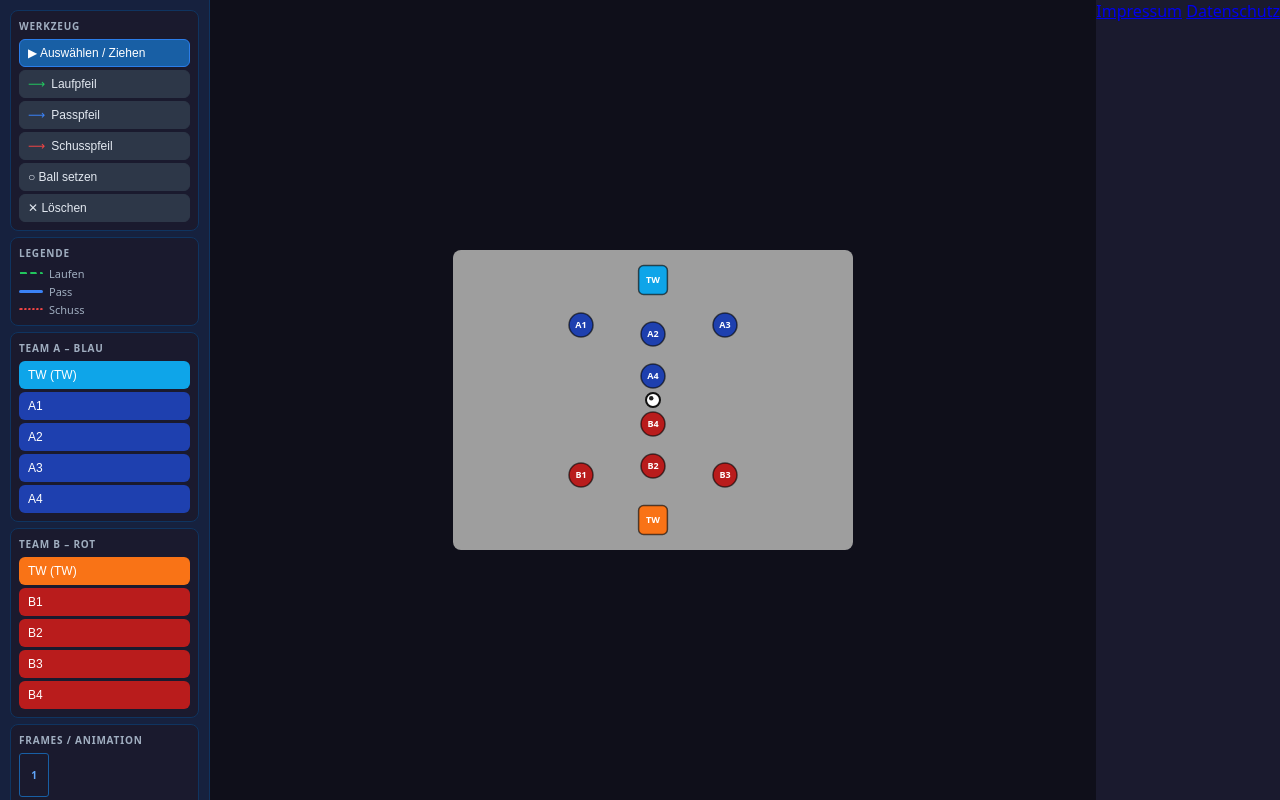
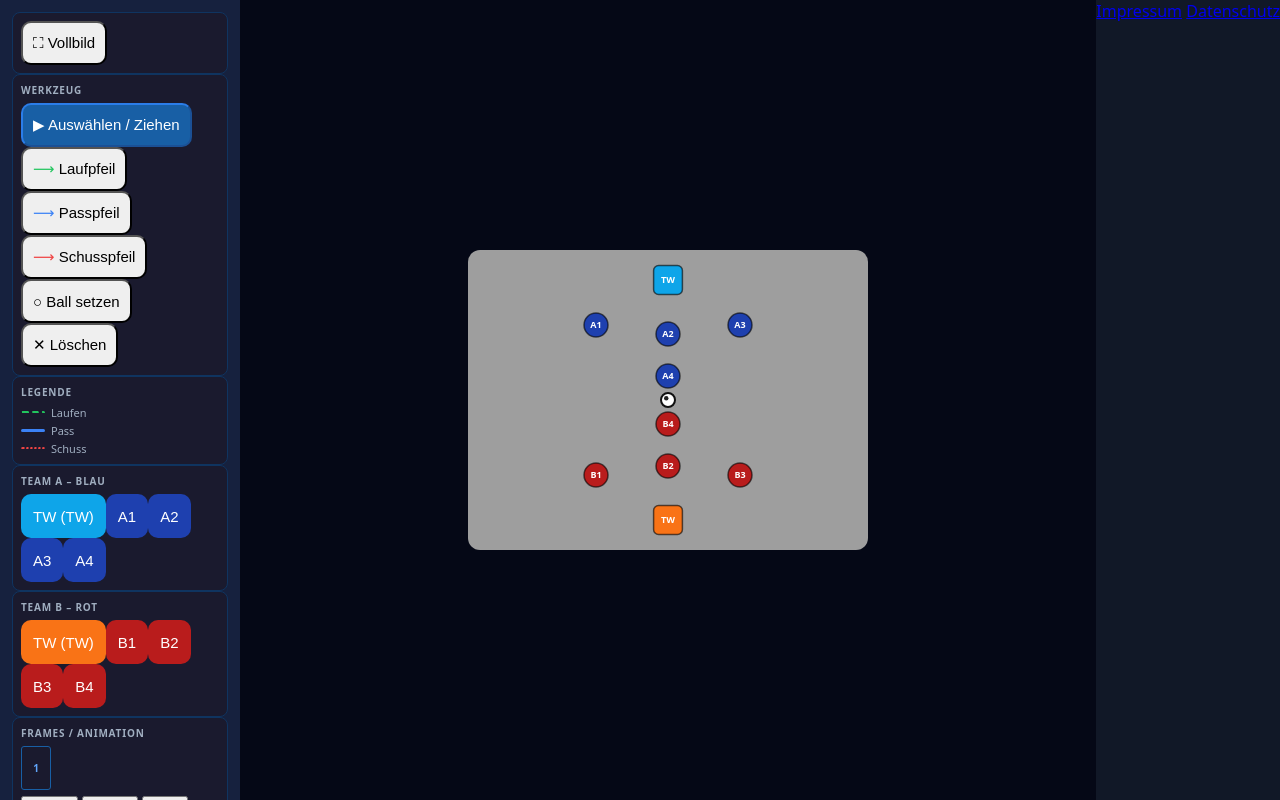
Before and after one commit to DariusTee/Rollhockey-Taktikboard, a plain HTML site: page index.html in a window 1280 px wide. Drawn offline with Linux system fonts and the light colour scheme.

Commit message:
Refactor CSS styles and improve layout structure

```diff
--- a/index.html
+++ b/index.html
@@ -6,18 +6,64 @@
 <title>Rollhockey Taktikboard</title>
 <style>
 * { box-sizing: border-box; margin: 0; padding: 0; }
-body { font-family: system-ui, sans-serif; background: #1a1a2e; color: #eee; display: flex; height: 100vh; overflow: hidden; }
-#sidebar { width: 210px; min-width: 210px; background: #16213e; border-right: 1px solid #0f3460; display: flex; flex-direction: column; padding: 10px; gap: 6px; overflow-y: auto; }
-#canvas-area { flex: 1; display: flex; align-items: center; justify-content: center; padding: 12px; background: #0f0f1a; }
-#field { display: block; cursor: crosshair; border-radius: 8px; }
+body {
+    font-family: system-ui, sans-serif;
+    background:#111827;
+    color:white;
+    display:flex;
+    width:100vw;
+    height:100vh;
+    overflow:hidden;
+    touch-action:none;
+}
+
+
+#sidebar {
+    width:240px;
+    min-width:240px;
+    background:#16213e;
+    padding:12px;
+    overflow-y:auto;
+}
+
+
+#canvas-area {
+    flex:1;
+    display:flex;
+    justify-content:center;
+    align-items:center;
+    background:#050816;
+    padding:10px;
+}
+
+
+#field {
+    max-width:100%;
+    max-height:100%;
+    width:auto;
+    height:auto;
+    border-radius:12px;
+    touch-action:none;
+}
+
+
+.tool-btn {
+    min-height:44px;
+    font-size:15px;
+    padding:10px;
+    border-radius:10px;
+}
+
+
+.frame-btn {
+    min-height:40px;
+    font-size:14px;
+}
 .tool-group { border: 1px solid #0f3460; border-radius: 8px; padding: 8px; background: #1a1a2e; }
 .tool-group h3 { font-size: 10px; font-weight: 600; color: #a0aec0; text-transform: uppercase; letter-spacing: 0.08em; margin-bottom: 6px; }
-.tool-btn { width: 100%; padding: 6px 8px; font-size: 12px; font-weight: 500; border: 1px solid #2d3748; border-radius: 6px; background: #2d3748; color: #e2e8f0; cursor: pointer; text-align: left; display: flex; align-items: center; gap: 6px; transition: all 0.15s; margin-bottom: 3px; }
-.tool-btn:hover { background: #4a5568; }
 .tool-btn.active { background: #185FA5; color: #fff; border-color: #2b7de9; }
 .tool-btn:last-child { margin-bottom: 0; }
 .frame-row { display: flex; gap: 4px; margin-top: 6px; flex-wrap: wrap; }
-.frame-btn { padding: 4px 8px; font-size: 11px; border: 1px solid #2d3748; border-radius: 4px; background: #2d3748; color: #e2e8f0; cursor: pointer; }
 .frame-btn:hover { background: #4a5568; }
 #frame-list { display: flex; flex-wrap: wrap; gap: 3px; }
 .frame-thumb { width: 30px; height: 44px; border: 1.5px solid #2d3748; border-radius: 3px; cursor: pointer; font-size: 10px; display: flex; align-items: center; justify-content: center; color: #a0aec0; background: #1a1a2e; }
@@ -38,6 +84,11 @@ label { font-size: 10px; color: #718096; display: block; margin-bottom: 2px; }
 <body>
 
 <div id="sidebar">
+  <div class="tool-group">
+  <button class="tool-btn" onclick="toggleFullscreen()">
+    ⛶ Vollbild
+  </button>
+</div>
   <div class="tool-group">
     <h3>Werkzeug</h3>
     <button class="tool-btn active" id="btn-select" onclick="setTool('select')">&#9654; Auswählen / Ziehen</button>
@@ -115,8 +166,10 @@ let imgLoaded = false;
 fieldImg.onload = function() {
   imgLoaded = true;
   // fit to window
-  const maxH = window.innerHeight - 40;
-  const maxW = window.innerWidth - 230;
+  const sidebarWidth = 240;
+
+  const maxH = window.innerHeight - 30;
+  const maxW = window.innerWidth - sidebarWidth - 30;
   const scale = Math.min(maxW / fieldImg.width, maxH / fieldImg.height, 1);
   W = Math.round(fieldImg.width * scale);
   H = Math.round(fieldImg.height * scale);
@@ -128,6 +181,27 @@ fieldImg.onload = function() {
   renderPlayerBtns();
   draw(frames[0]);
 };
+window.addEventListener("resize", ()=>{
+
+    if(!imgLoaded) return;
+
+    const maxH = window.innerHeight - 30;
+    const maxW = window.innerWidth - 240 - 30;
+
+    const scale = Math.min(
+        maxW / fieldImg.width,
+        maxH / fieldImg.height
+    );
+
+    W = Math.round(fieldImg.width * scale);
+    H = Math.round(fieldImg.height * scale);
+
+    canvas.width=W;
+    canvas.height=H;
+
+    draw(frames[currentFrame]);
+
+});
 fieldImg.src = FIELD_IMG_SRC;
 
 let tool = 'select';
@@ -340,7 +414,9 @@ canvas.addEventListener("mousemove", moveDrag);
 window.addEventListener("mouseup", endDrag);
 
 canvas.addEventListener("touchstart", startDrag, { passive: false });
-canvas.addEventListener("touchmove", moveDrag, { passive: false });
+canvas.addEventListener("touchmove", moveDrag, {
+    passive:false
+});
 window.addEventListener("touchend", endDrag);
 
 function renderFrameList() {
@@ -494,6 +570,19 @@ async function exportGIF() {
   gif.render();
 }
 
+      function toggleFullscreen(){
+
+    if(!document.fullscreenElement){
+
+        document.documentElement.requestFullscreen();
+
+    } else {
+
+        document.exitFullscreen();
+
+    }
+}
+
 </script>
 </body>
 <footer>
```
